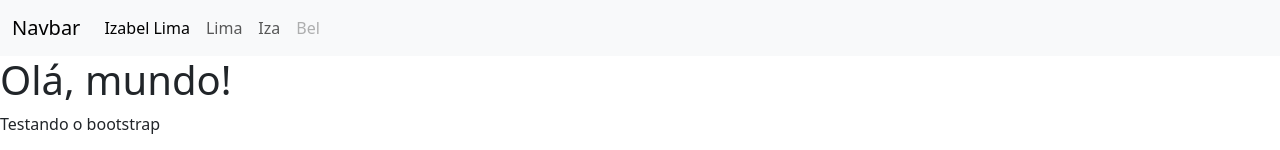
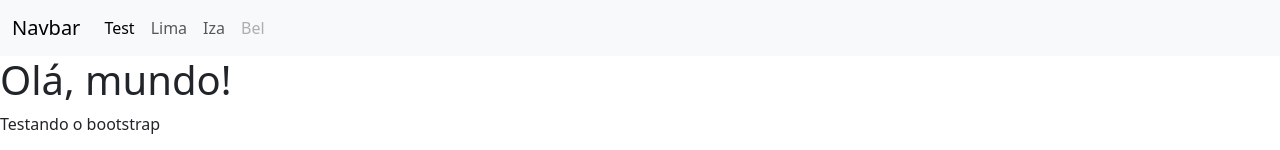
Before and after one commit to Maria-Santa22/bootstrap, a plain HTML site: page index.html in a window 1280 px wide. Shown: the top 150 px of the page. Drawn offline with Linux system fonts and the light colour scheme.

Commit message:
Código incompleto, tá faltando o css

```diff
--- a/index.html
+++ b/index.html
@@ -14,7 +14,7 @@
     </button>
     <div class="collapse navbar-collapse" id="navbarNavAltMarkup">
       <div class="navbar-nav">
-        <a class="nav-link active" aria-current="page" href="#">Izabel Lima</a>
+        <a class="nav-link active" aria-current="page" href="#">Test</a>
         <a class="nav-link" href="#">Lima</a>
         <a class="nav-link" href="#">Iza</a>
         <a class="nav-link disabled" aria-disabled="true">Bel</a>
```
